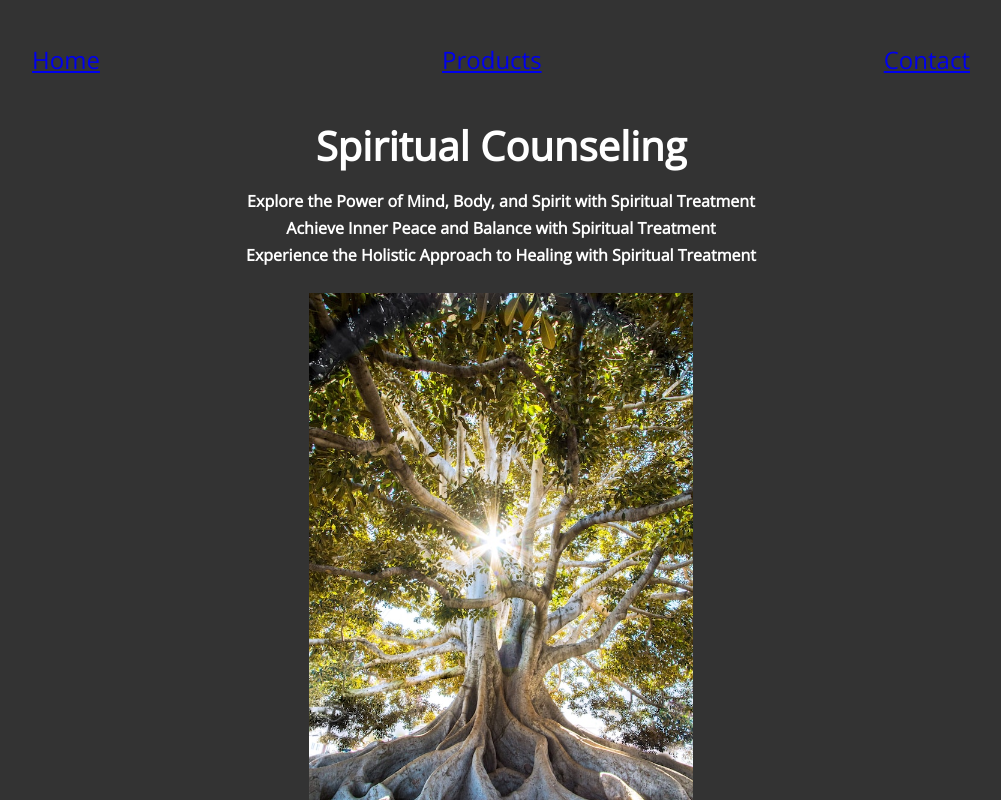
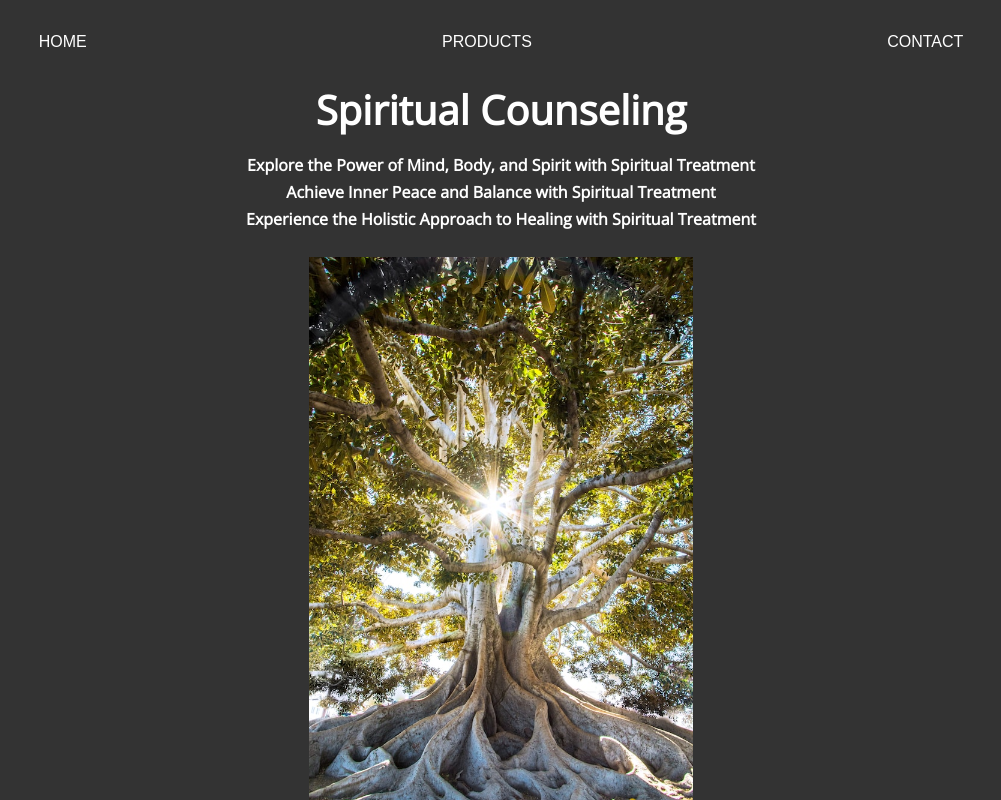
Before and after one commit to iqbal-arif/Life-Remedy-Charities, a plain HTML site: page index.html in a window 1280 px wide. Shown: the whole page, without its empty margins (139-1140 px from the left). Drawn offline with nearby package versions, Linux system fonts and the light colour scheme; files whose address does not match are found by name.

Commit message:
modified:   style.css

```diff
--- a/style.css
+++ b/style.css
@@ -23,11 +23,30 @@ body {
   align-items: center; /*vertical alignment */
   justify-content: space-around; /*horizontal alignment*/
   /* position: sticky; */
-  height: 5em;
+  height: 3.5em;
   color: aliceblue;
   font-size: 1.5rem;
   flex-direction: row;
   background: rgba(51, 51, 51, 0.85);
+}
+
+a:link,
+a:visited,
+a:hover,
+a:active {
+  text-decoration: none;
+  color: #fff;
+}
+.nav-bar a {
+  font-family: 'Ubuntu', sans-serif;
+  font-size: 1rem;
+  text-transform: uppercase;
+  color: white;
+}
+
+.nav-bar a:hover {
+  border-bottom: 0.15em solid #77c55f;
+  color: #77c55f;
 }
 
 .slider-container {
```
